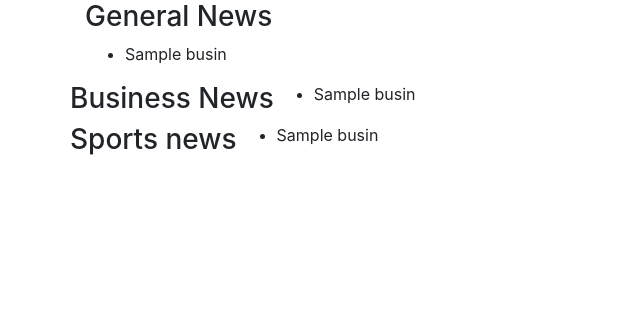
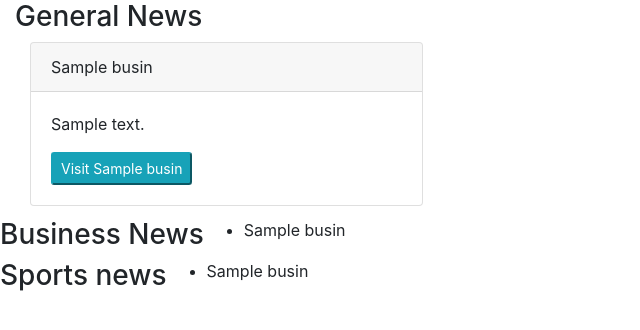
Before and after one commit to Owiti-Charles/News_Bulletins, a Flask app: template app/templates/sources.html in a window 1280 px wide. Shown: the part 56-386 px from the top of the page, without its empty margins (0-640 px from the left). Run offline with Flask 2, Linux system fonts and the light colour scheme; the template is opened without the code that fills it: most values are stand-ins (such as "Sample title", 1, 10 or a date in 2020); some libraries are stand-ins or nearby versions.

Commit message:
Display more news-sources details ie news description

```diff
--- a/app/config.py
+++ b/app/config.py
@@ -4,4 +4,4 @@ load_dotenv()
 
 class Config:
     API_KEY=os.environ.get("API_KEY")
-    NEWS_API_BASE_URL='https://newsapi.org/v2/sources?&category={}&apiKey={}'
+    NEWS_API_BASE_URL='https://newsapi.org/v2/sources?country=us&category={}&apiKey={}'
--- a/app/templates/news_macros.html
+++ b/app/templates/news_macros.html
@@ -0,0 +1,19 @@
+{% macro display_new_sources(sources_outcome) %}
+    <div class="container-fluid">
+        <div class="card-columns">
+            {% for news in sources_outcome %}
+            <div class="card">
+                <div class="card-header">
+                    {{news.name}}
+                </div>
+                <div class="card-body">
+                    <p>
+                        {{news.description}}
+                    </p>
+                    <a href="{{news.url}}"><button class="btb btn-sm btn-info">Visit {{news.name}}</button></a>
+                </div>
+            </div>
+            {% endfor %}
+        </div>
+    </div>
+{% endmacro %}
--- a/app/templates/sources.html
+++ b/app/templates/sources.html
@@ -1,14 +1,11 @@
 {% extends 'base.html'%}
-<!-- {% import 'news_macros.html' as macro%} -->
+{% import 'news_macros.html' as macro %}
 {% block content %}
-<div class="container">
+<div class="container-fluid">
 
     <h3>General News</h3>
-        <ul>
-           {% for busin in general %}
-               <li>{{ busin.name}}</li>
-           {% endfor %}
-        </ul>
+
+        {{ macro.display_new_sources(general) }}
 
     <div class="row">
         <h3 class="text-center"> Business News</h3>
```
